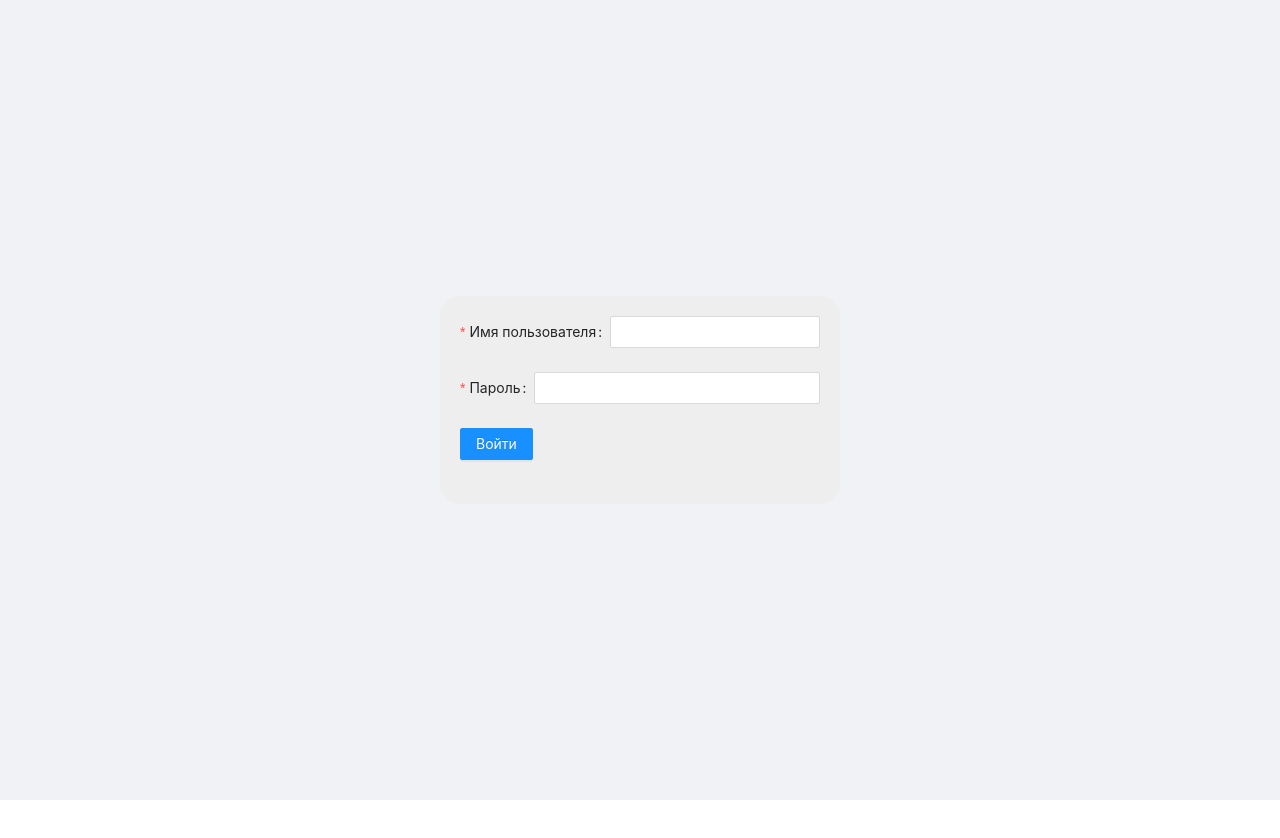
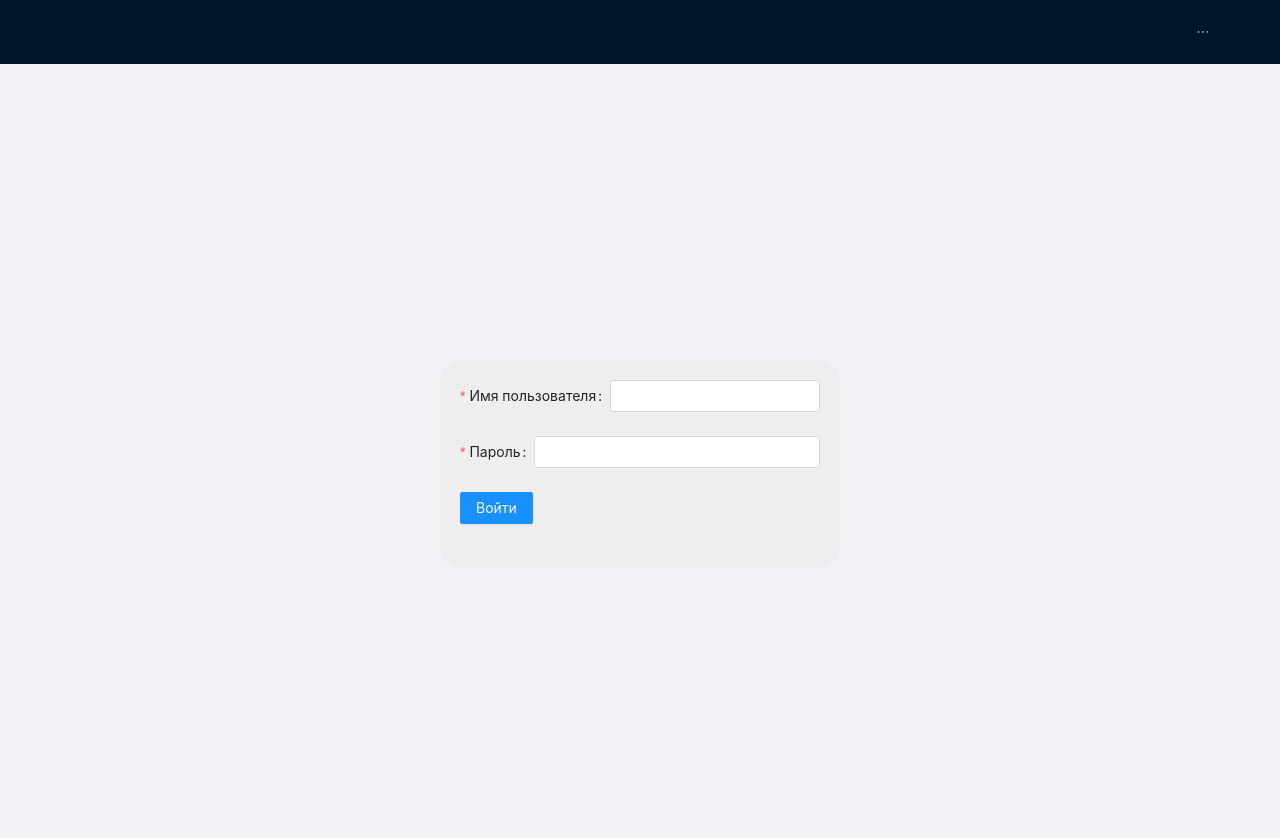
Before and after one commit to maver1cus/planner, a React (Create React App) app in the folder apps/client/: page /login in a window 1280 px wide. Shown: the top 838 px of the page. Before the commit the page ends 800 px from the top, so only its background shows below. Built offline with nearby package versions, Linux system fonts and the light colour scheme.

Commit message:
add NavBar

```diff
--- a/apps/client/src/App.tsx
+++ b/apps/client/src/App.tsx
@@ -1,10 +1,12 @@
 import React from 'react';
 import { Layout } from 'antd'
 import AppRouter from "./components/app-router/app-router";
+import NavBar from "./components/nav-bar/nav-bar";
 
 function App() {
   return (
     <Layout style={{minHeight: '100vh'}}>
+      <NavBar />
       <Layout.Content>
         <AppRouter />
       </Layout.Content>
--- /dev/null
+++ b/apps/client/src/components/nav-bar/nav-bar.module.css
@@ -0,0 +1,4 @@
+.username {
+    color: #fff;
+    font-size: 20px;
+}
--- /dev/null
+++ b/apps/client/src/components/nav-bar/nav-bar.tsx
@@ -0,0 +1,58 @@
+import React, {FC} from 'react';
+import {Layout, Menu, Row} from "antd";
+import {useTypedSelector} from "../../hooks/use-typed-selector";
+import {useHistory} from "react-router-dom";
+import {RouteNames} from "../../router";
+import s from './nav-bar.module.css'
+
+const NavBar: FC = () => {
+  const router = useHistory();
+  const {isAuth, user} = useTypedSelector(state => state.auth)
+
+  const logout = () => console.log('logout');
+
+  return (
+    <Layout.Header>
+      <Row justify="end">
+        {
+          isAuth
+            ?
+              <>
+                <div className={s.username}>{user}</div>
+                <Menu
+                  theme="dark"
+                  mode="horizontal"
+                  selectable={false}
+                >
+
+                  <Menu.Item
+                    onClick={logout}
+                    key={1}
+                  >
+                    Выйти
+                  </Menu.Item>
+
+                </Menu>
+              </>
+            :
+              <Menu
+                theme="dark"
+                mode="horizontal"
+                selectable={false}
+              >
+
+                <Menu.Item
+                  onClick={() => router.push(RouteNames.LOGIN)}
+                  key={1}
+                >
+                  Регистрация
+                </Menu.Item>
+
+              </Menu>
+        }
+      </Row>
+    </Layout.Header>
+  );
+};
+
+export default NavBar;
--- a/apps/client/src/models/user.interface.ts
+++ /dev/null
@@ -1,4 +0,0 @@
-export interface IUser {
-  userLogin: string;
-  password: string;
-}
--- a/apps/client/src/store/reducers/auth/action-creators.ts
+++ b/apps/client/src/store/reducers/auth/action-creators.ts
@@ -17,6 +17,7 @@ export const AuthActionCreators = {
         const { login, token } = response.data;
         localStorage.setItem('token', token);
         localStorage.setItem('login', login);
+        dispatch(AuthActionCreators.setUser(login));
         dispatch(AuthActionCreators.setIsAuth(true));
         dispatch(AuthActionCreators.setIsLoading(false));
       } catch (e) {
```
